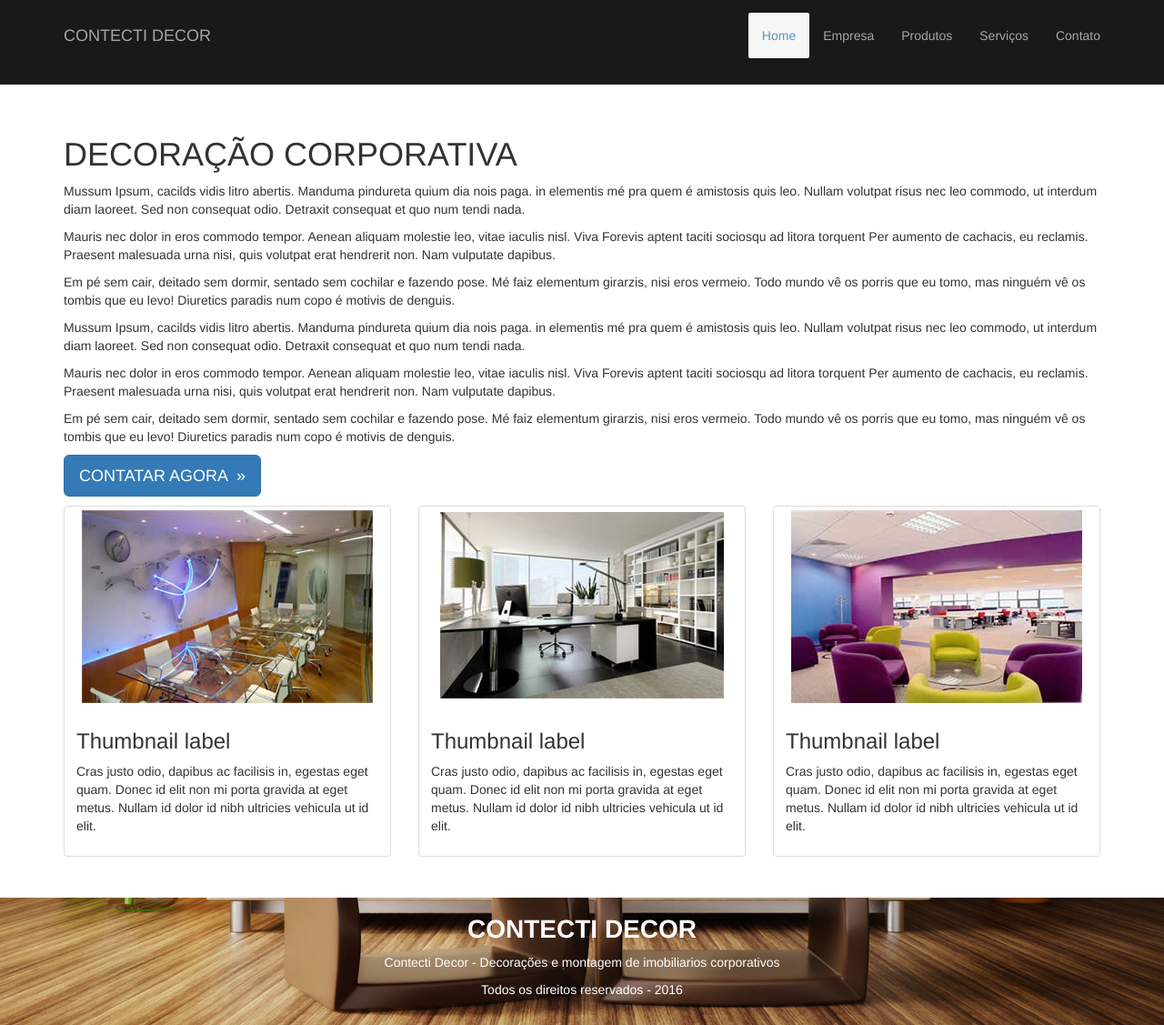
After one commit to jadirbento/02_trilhando-caminho-com-php_modulo_php-fundation, a PHP site: page /internas.php in a window 1280 px wide. The commit adds this page. Shown: the whole page at 91% size. Run offline with PHP 8.4, Linux system fonts and the light colour scheme.

Commit message:
Implementando navegação e codificando funcionalidade de contato

```diff
--- /dev/null
+++ b/assets/css/style.css
@@ -0,0 +1,68 @@
+body {
+    font-size: 14px;;
+}
+
+#header {
+    background: url("/assets/img/1.jpg");
+    background-position: center;
+    background-repeat: no-repeat;
+    background-size: cover;
+    background-position: bottom center;
+    width: 100%;
+    min-height: 600px;
+}
+
+#header-internas{
+    margin-top: 130px;
+}
+
+#navigation {
+    width: 100%;
+    min-height: 80px;;
+    background: #000000;
+    opacity: 0.9;
+}
+
+#brand, #bs-navbar-collapse {
+    padding: 1em 0;
+}
+
+.footer {
+    background: url("/assets/img/2.jpg");
+    background-repeat: no-repeat;
+    background-size: cover;
+    background-position: bottom center;
+    width: 100%;
+    min-height: 10em;
+    margin-top: 25px;
+}
+
+.footer .titulo {
+    font-size: 2em;
+    font-weight: bold;
+    color: white;
+}
+
+.footer .p {
+    color: white;
+}
+
+.footer .smal {
+    color: white;
+}
+
+.navbar .navbar-nav > .active > a,
+.navbar-default .navbar-nav > .active > a:hover,
+.navbar-default .navbar-nav > .active > a:focus {
+    color: #5387AD;
+    background-color: #F5F5F5;
+
+    -webkit-border-radius: 2px;
+    -moz-border-radius: 2px;
+    border-radius: 2px;
+}
+
+
+.container-alert{
+    margin-bottom: 350px;
+}
--- /dev/null
+++ b/internas.php
@@ -0,0 +1,175 @@
+<!DOCTYPE html>
+<html lang="pt_br">
+<head>
+    <meta charset="utf-8">
+    <meta http-equiv="X-UA-Compatible" content="IE=edge">
+    <meta name="viewport" content="width=device-width, initial-scale=1">
+    <title>Contecti Decor</title>
+    <!-- Bootstrap -->
+    <link href="assets/css/bootstrap.min.css" rel="stylesheet">
+    <link href="assets/css/style.css" rel="stylesheet">
+    <!--[if lt IE 9]>
+    <script src="https://oss.maxcdn.com/html5shiv/3.7.3/html5shiv.min.js"></script>
+    <script src="https://oss.maxcdn.com/respond/1.4.2/respond.min.js"></script>
+    <![endif]-->
+</head>
+<body>
+
+<?php
+$pagina = "";
+
+if (isset($_GET["pagina"])) {
+    if (empty($_GET['pagina'])) {
+        $pagina = "pagina_404";
+    } else {
+
+        $pagina = $_GET["pagina"];
+    }
+
+} else {
+    $pagina = "home";
+}
+//echo $pagina . '<br>';
+
+$paginas_list = 'home,empresa,produtos,servicos,contato';
+$pos = strripos($paginas_list, $pagina);
+
+if ($pos === false) {
+    //echo "pagina nao encontrada" . '<br>';
+} else {
+    //echo "encontramos a ($pagina)" . '<br>';
+}
+?>
+
+<header id="header-internas">
+    <nav id="navigation" class="navbar navbar-inverse navbar-fixed-top">
+        <div class="container">
+            <div id="brand" class="navbar-header">
+                <button type="button" class="navbar-toggle collapsed" data-toggle="collapse" data-target="#bs-navbar-collapse" aria-expanded="false">
+                    <span class="sr-only">Toggle navigation</span>
+                    <span class="icon-bar"></span>
+                    <span class="icon-bar"></span>
+                    <span class="icon-bar"></span>
+                </button>
+                <a href="/" class="navbar-brand">CONTECTI DECOR</a>
+            </div>
+
+            <div class="collapse navbar-collapse" id="bs-navbar-collapse">
+                <ul class="nav navbar-nav navbar-right">
+                    <li <?php if ($pagina == 'home') {
+                        echo "class='active'";
+                    } ?>><a href="?pagina=home">Home</a></li>
+                    <li <?php if ($pagina == 'empresa') {
+                        echo "class='active'";
+                    } ?>><a href="?pagina=empresa">Empresa</a></li>
+                    <li <?php if ($pagina == 'produtos') {
+                        echo "class='active'";
+                    } ?>><a href="?pagina=produtos">Produtos</a></li>
+                    <li <?php if ($pagina == 'servicos') {
+                        echo "class='active'";
+                    } ?>><a href="?pagina=servicos">Servi&ccedil;os</a></li>
+                    <li <?php if ($pagina == 'contato') {
+                        echo "class='active'";
+                    } ?>><a href="?pagina=contato">Contato</a></li>
+                </ul>
+            </div>
+
+        </div>
+    </nav>
+</header>
+
+
+<section>
+    <div class="container">
+        <div class="">
+            <h1>DECORA&Ccedil;&Atilde;O CORPORATIVA</h1>
+
+            <p>Mussum Ipsum, cacilds vidis litro abertis. Manduma pindureta quium dia nois paga. in elementis m&eacute;
+                pra quem &eacute; amistosis quis leo. Nullam volutpat risus nec leo commodo, ut interdum diam laoreet.
+                Sed non consequat odio. Detraxit consequat et quo num tendi nada.</p>
+
+            <p>Mauris nec dolor in eros commodo tempor. Aenean aliquam molestie leo, vitae iaculis nisl. Viva Forevis
+                aptent taciti sociosqu ad litora torquent Per aumento de cachacis, eu reclamis. Praesent malesuada urna
+                nisi, quis volutpat erat hendrerit non. Nam vulputate dapibus.</p>
+
+            <p>Em p&eacute; sem cair, deitado sem dormir, sentado sem cochilar e fazendo pose. M&eacute; faiz elementum
+                girarzis, nisi eros vermeio. Todo mundo v&ecirc; os porris que eu tomo, mas ningu&eacute;m v&ecirc; os
+                tombis que eu levo! Diuretics paradis num copo &eacute; motivis de denguis.&nbsp;</p>
+
+            <p>Mussum Ipsum, cacilds vidis litro abertis. Manduma pindureta quium dia nois paga. in elementis m&eacute;
+                pra quem &eacute; amistosis quis leo. Nullam volutpat risus nec leo commodo, ut interdum diam laoreet.
+                Sed non consequat odio. Detraxit consequat et quo num tendi nada.</p>
+
+            <p>Mauris nec dolor in eros commodo tempor. Aenean aliquam molestie leo, vitae iaculis nisl. Viva Forevis
+                aptent taciti sociosqu ad litora torquent Per aumento de cachacis, eu reclamis. Praesent malesuada urna
+                nisi, quis volutpat erat hendrerit non. Nam vulputate dapibus.</p>
+
+            <p>Em p&eacute; sem cair, deitado sem dormir, sentado sem cochilar e fazendo pose. M&eacute; faiz elementum
+                girarzis, nisi eros vermeio. Todo mundo v&ecirc; os porris que eu tomo, mas ningu&eacute;m v&ecirc; os
+                tombis que eu levo! Diuretics paradis num copo &eacute; motivis de denguis.&nbsp;</p>
+
+            <p>
+                <a class="btn btn-lg btn-primary" href="?pagina=contato" role="button">CONTATAR AGORA
+                    &nbsp;&raquo;</a>
+            </p>
+
+            <div class="row">
+                <div class="col-sm-6 col-md-4">
+                    <div class="thumbnail">
+                        <img src="assets/img/moveis-corporativos-6.jpg" alt="...">
+
+                        <div class="caption">
+                            <h3>Thumbnail label</h3>
+
+                            <p>Cras justo odio, dapibus ac facilisis in, egestas eget quam. Donec id elit non mi porta
+                                gravida at eget metus. Nullam id dolor id nibh ultricies vehicula ut id elit.</p>
+                        </div>
+                    </div>
+                </div>
+                <div class="col-sm-6 col-md-4">
+                    <div class="thumbnail">
+                        <img src="assets/img/espac3a7o_zen.jpg" alt="...">
+
+                        <div class="caption">
+                            <h3>Thumbnail label</h3>
+
+                            <p>Cras justo odio, dapibus ac facilisis in, egestas eget quam. Donec id elit non mi porta
+                                gravida at eget metus. Nullam id dolor id nibh ultricies vehicula ut id elit.</p>
+                        </div>
+                    </div>
+                </div>
+                <div class="col-sm-6 col-md-4">
+                    <div class="thumbnail">
+                        <img src="assets/img/01637_02.jpg" alt="...">
+
+                        <div class="caption">
+                            <h3>Thumbnail label</h3>
+
+                            <p>Cras justo odio, dapibus ac facilisis in, egestas eget quam. Donec id elit non mi porta
+                                gravida at eget metus. Nullam id dolor id nibh ultricies vehicula ut id elit.</p>
+                        </div>
+                    </div>
+                </div>
+            </div>
+
+        </div>
+    </div>
+</section>
+
+
+<footer>
+    <div class="container footer">
+        <div class="row text-center">
+            <h2 class="titulo">CONTECTI DECOR</h2>
+
+            <p class="p">Contecti Decor - Decora&ccedil;&otilde;es e montagem de imobiliarios corporativos</p>
+            <smal class="smal">Todos os direitos reservados - <?php echo urlEncode(date("Y")); ?></smal>
+        </div>
+    </div>
+</footer>
+
+
+<script src="https://ajax.googleapis.com/ajax/libs/jquery/1.12.4/jquery.min.js"></script>
+<script src="assets/js/bootstrap.min.js"></script>
+</body>
+</html>
```
Also changed, not shown: contato.php (added, +42 -0 lines), empresa.php (added, +37 -0 lines), home.php (added, +72 -0 lines), index.php (+80 -20 lines), not_found.php (added, +7 -0 lines), produtos.php (added, +38 -0 lines), servicos.php (added, +38 -0 lines), README.md, assets/img/01637_02.jpg (added), assets/img/1.jpg (added), assets/img/2.jpg (added), assets/img/espac3a7o_zen.jpg (added), assets/img/moveis-corporativos-6.jpg (added), 1 other file.
